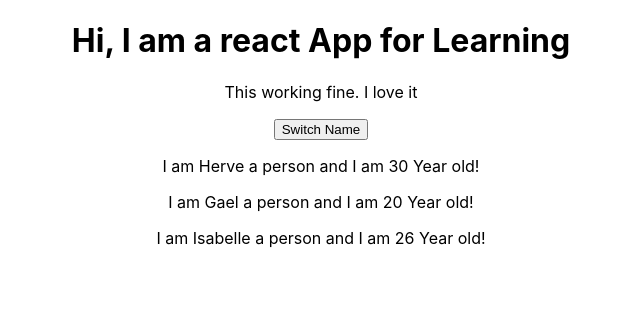
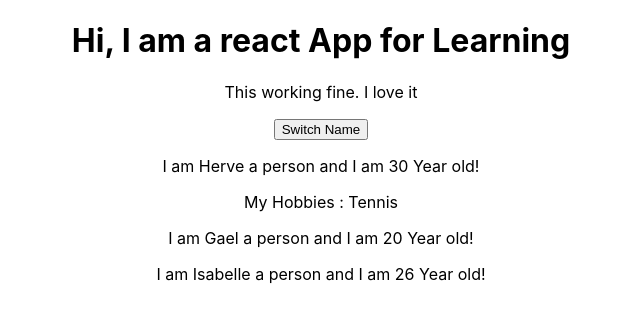
Before and after one commit to hervekhg/reactnativelearningproject, a React (Create React App) app: page / in a window 1280 px wide. Shown: the top 320 px of the page, without its empty margins (319-959 px from the left). Built offline with nearby package versions, Linux system fonts and the light colour scheme.

Commit message:
9.Passer les méthodes comme paramètres aux stateless components

```diff
--- a/src/App.js
+++ b/src/App.js
@@ -12,7 +12,16 @@ class App extends Component {
   }
 
   switchNameHandler = () => {
-  	console.log('Was Clik');
+    //console.log('Was Clik');
+    this.setState(
+      {persons:
+        [
+          { name : 'Herve', age:31 },
+          { name : 'Gael', age:22 },
+          { name : 'Isabelle', age:29 }
+        ]
+      }
+  );
   }
 
   render() {
@@ -21,7 +30,11 @@ class App extends Component {
         <h1> Hi, I am a react App for Learning </h1>
         <p>This working fine. I love it</p>
         <button onClick={this.switchNameHandler}> Switch Name</button>
-        <Person name={this.state.persons[0].name} age={this.state.persons[0].age}/>
+        <Person
+          name={this.state.persons[0].name}
+          age={this.state.persons[0].age}
+          click = {this.switchNameHandler}
+        > My Hobbies : Tennis </Person>
         <Person name={this.state.persons[1].name} age={this.state.persons[1].age}/>
         <Person name={this.state.persons[2].name} age={this.state.persons[2].age}/>
 
--- a/src/Person/Person.js
+++ b/src/Person/Person.js
@@ -6,7 +6,7 @@ import React from 'react';
 const person = (props) => {
 	return (
 		<div>
-			<p> I am {props.name} a person and I am {props.age} Year old!</p>
+			<p onClick= {props.click}> I am {props.name} a person and I am {props.age} Year old!</p>
 			<p> {props.children} </p>
 		</div>
 
```
